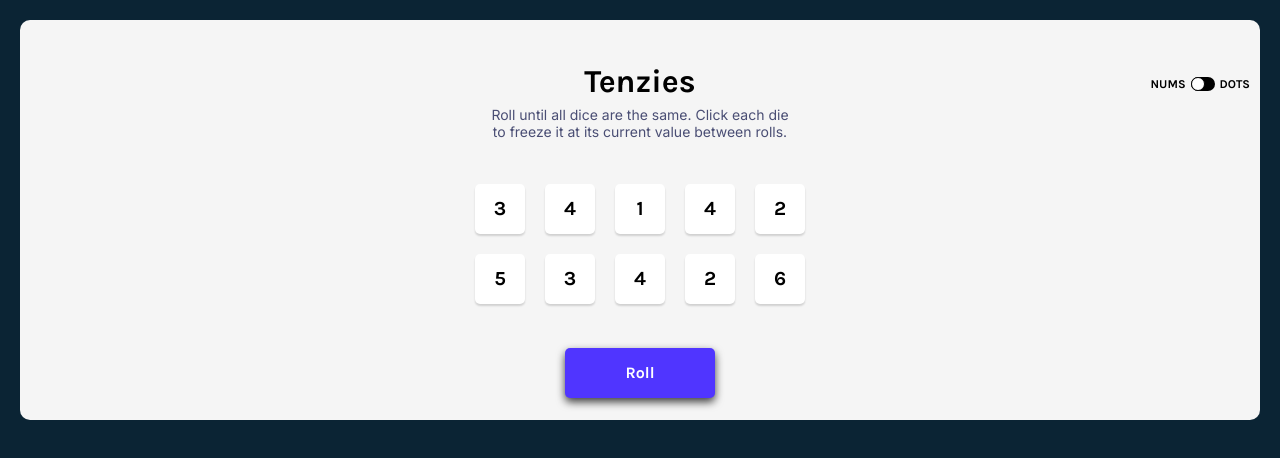
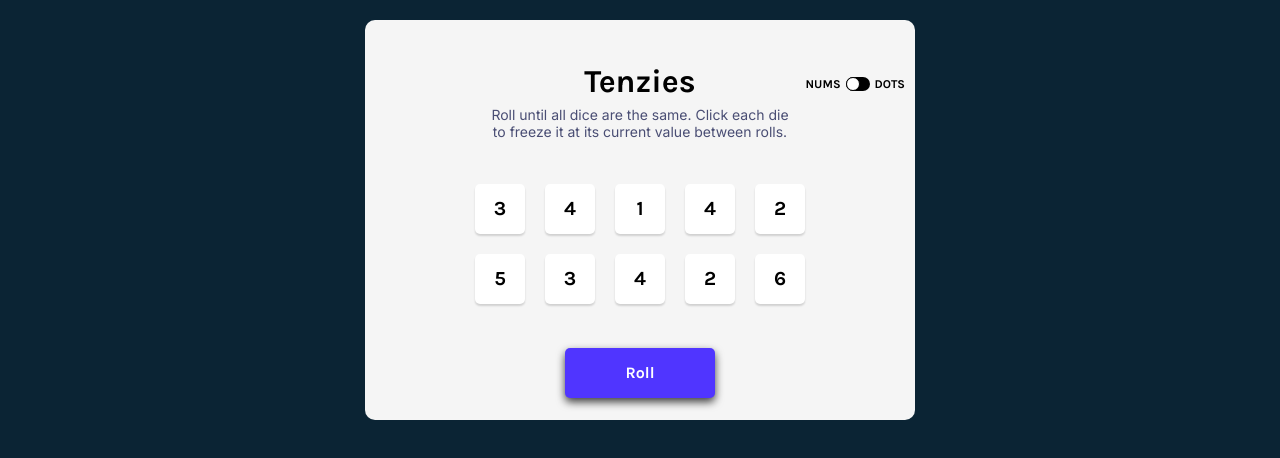
Before and after one commit to nahomabraham/Tenzies, a React (Vite) app: page / in a window 1280 px wide. Shown: the top 458 px of the page. Built offline with nearby package versions, Linux system fonts and the light colour scheme.

Commit message:
Limit max-width of the main element

```diff
--- a/src/index.css
+++ b/src/index.css
@@ -8,7 +8,8 @@ body {
 main {
   margin: auto;
   background-color: #f5f5f5;
-  min-width: 400px;
+  min-width: 300px;
+  max-width: 550px;
   height: 400px;
   border-radius: 10px;
   display: flex;
```
